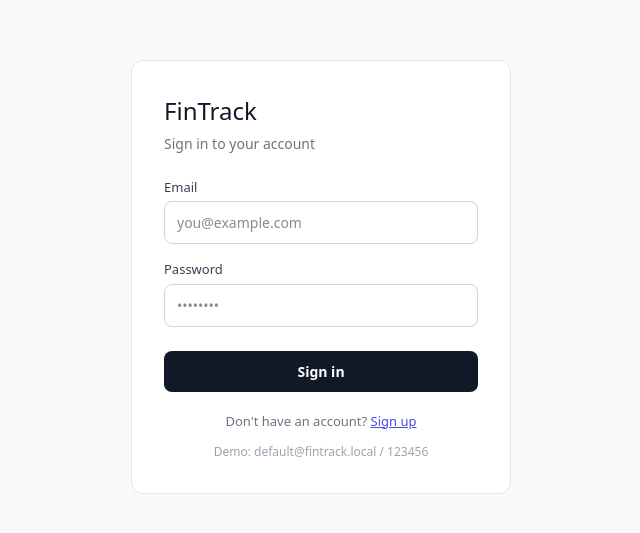
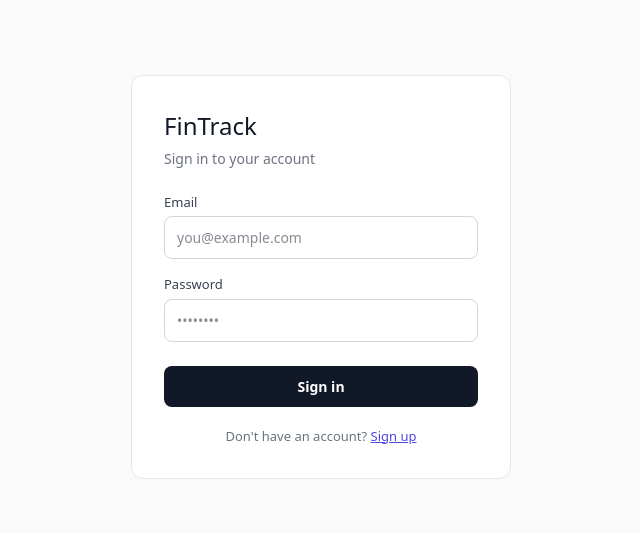
Before and after one commit to Ray19823/fintrack-expense-tracker, a Next.js app: page /login in a window 1280 px wide. Shown: the part 123-656 px from the top of the page, without its empty margins (319-959 px from the left). Built offline with nearby package versions, Linux system fonts and the light colour scheme.

Commit message:
chore: remove demo credentials from login page

```diff
--- a/src/app/login/page.tsx
+++ b/src/app/login/page.tsx
@@ -269,17 +269,6 @@ export default function LoginPage() {
             </>
           )}
         </p>
-
-        <p
-          style={{
-            marginTop: 12,
-            fontSize: 12,
-            color: "#9ca3af",
-            textAlign: "center",
-          }}
-        >
-          Demo: default@fintrack.local / 123456
-        </p>
       </div>
     </main>
   );
```
